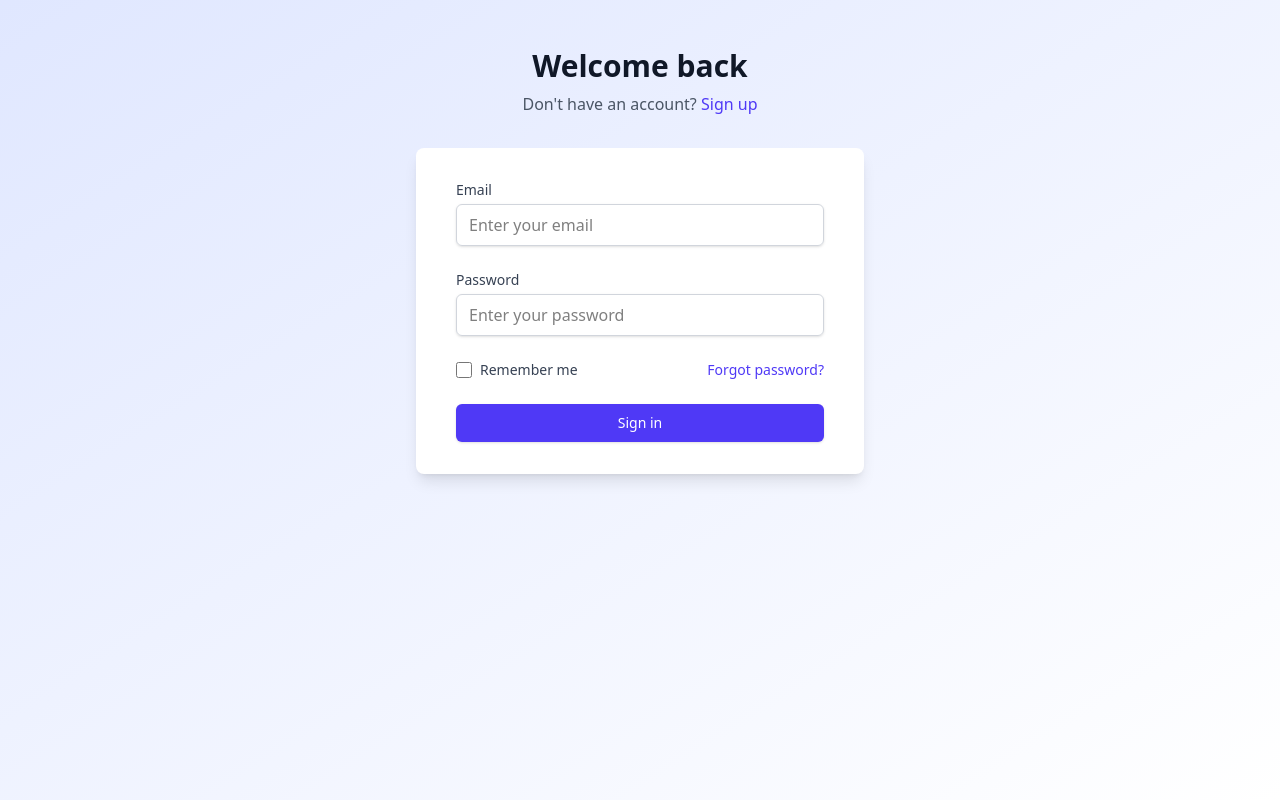
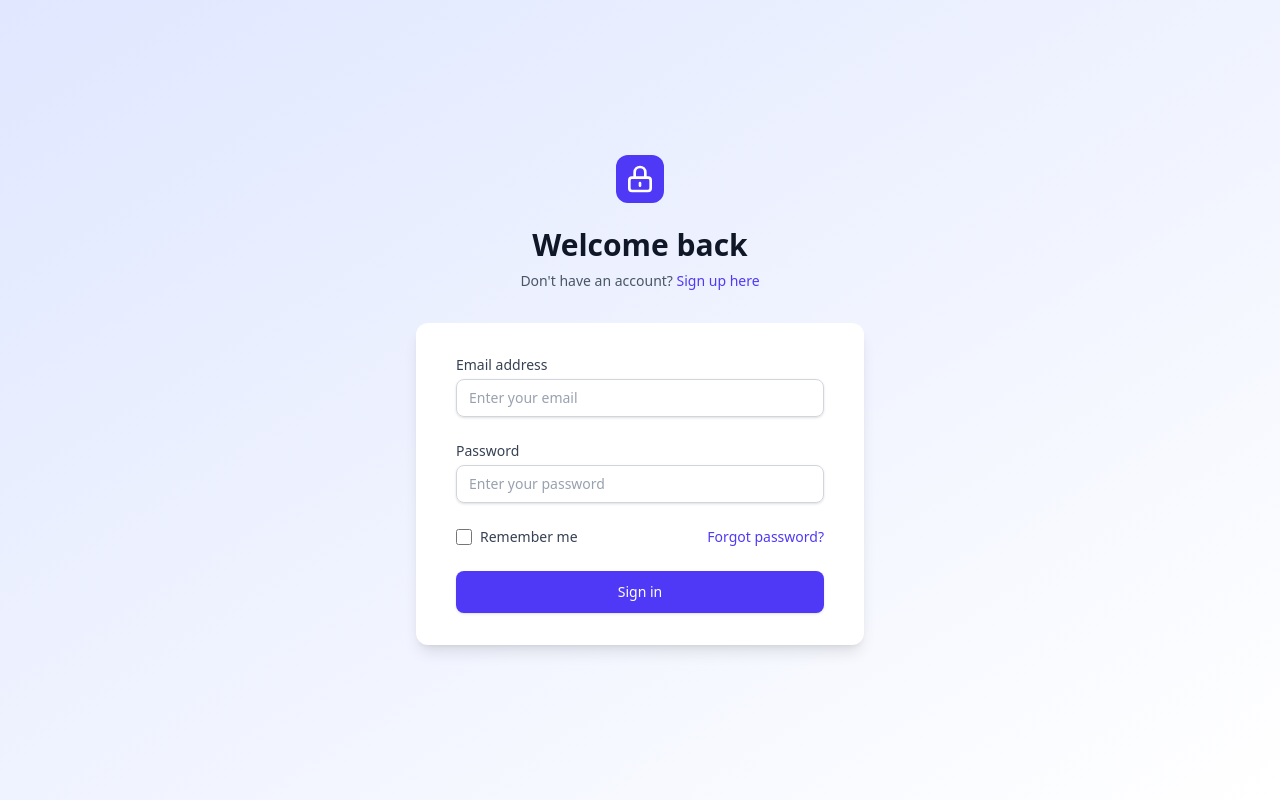
Before and after one commit to infogentech99/OURCRM, a React (Vite) app in the folder CRM/: page / in a window 1280 px wide. Built offline with nearby package versions, Linux system fonts and the light colour scheme.

Commit message:
login error solved

```diff
--- a/CRM/pages/Login.jsx
+++ b/CRM/pages/Login.jsx
@@ -1,6 +1,15 @@
 import React, { useState } from 'react';
 import axios from 'axios';
 import { useNavigate, Link } from 'react-router-dom';
+
+// Create axios instance with custom config
+const api = axios.create({
+  baseURL: 'https://ourcrm-o8vx.onrender.com/api',
+  timeout: 10000, // 10 seconds timeout
+  headers: {
+    'Content-Type': 'application/json'
+  }
+});
 
 function Login() {
   const [email, setEmail] = useState('');
@@ -9,104 +18,239 @@ function Login() {
   const [isLoading, setIsLoading] = useState(false);
   const navigate = useNavigate();
 
+  const loginRequest = async (retryCount = 0) => {
+    try {
+      const response = await api.post('/auth/login', {
+        email: email.trim(),
+        password
+      });
+
+      if (response.data.token) {
+        localStorage.setItem('token', response.data.token);
+        if (response.data.user) {
+          localStorage.setItem('user', JSON.stringify(response.data.user));
+        }
+        return true;
+      }
+      return false;
+    } catch (error) {
+      if (retryCount < 2 && (error.code === 'ECONNABORTED' || !error.response)) {
+        // Wait before retrying (1 second * retry count)
+        await new Promise(resolve => setTimeout(resolve, 1000 * (retryCount + 1)));
+        return loginRequest(retryCount + 1);
+      }
+      throw error;
+    }
+  };
+
   const handleSubmit = async (e) => {
     e.preventDefault();
+    if (!email || !password) {
+      setError('Please fill in all fields');
+      return;
+    }
+
     setIsLoading(true);
     setError('');
 
     try {
-      const response = await axios.post('https://ourcrm.onrender.com/login', {
-        email,
-        password,
+      // First try localhost
+      try {
+        const localResponse = await axios.post('http://localhost:5000/api/auth/login', {
+          email: email.trim(),
+          password
         });
-      localStorage.setItem('token', response.data.token);
+        if (localResponse.data.token) {
+          localStorage.setItem('token', localResponse.data.token);
           navigate('/dashboard');
+          return;
+        }
+      } catch (localError) {
+        console.log('Local server not available, trying production...');
+      }
+
+      // If localhost fails, try production server
+      const success = await loginRequest();
+      if (success) {
+        navigate('/dashboard');
+      }
     } catch (error) {
-      setError(error.response?.data?.message || 'Invalid credentials');
+      console.error('Login error:', error);
+
+      if (error.code === 'ECONNABORTED') {
+        setError('Server is taking longer than usual. Please try again.');
+      } else if (error.response) {
+        setError(error.response.data?.message || 'Invalid credentials');
+      } else if (error.request) {
+        setError('Network error. Please check your connection.');
+      } else {
+        setError('An unexpected error occurred. Please try again.');
+      }
     } finally {
       setIsLoading(false);
     }
   };
 
   return (
-    <div className="min-h-screen bg-gradient-to-br from-indigo-100 to-white py-12 px-4 sm:px-6 lg:px-8">
-      <div className="max-w-md mx-auto">
-        <div className="text-center">
-          <h2 className="text-3xl font-bold text-gray-900">Welcome back</h2>
-          <p className="mt-2 text-gray-600">
+    <div className="min-h-screen bg-gradient-to-br from-indigo-100 to-white flex flex-col justify-center py-12 sm:px-6 lg:px-8">
+      <div className="sm:mx-auto sm:w-full sm:max-w-md">
+        {/* Logo */}
+        <div className="flex justify-center">
+          <div className="h-12 w-12 bg-indigo-600 rounded-xl flex items-center justify-center transform hover:scale-110 transition-transform duration-200">
+            <svg
+              className="w-8 h-8 text-white"
+              fill="none"
+              stroke="currentColor"
+              viewBox="0 0 24 24"
+            >
+              <path
+                strokeLinecap="round"
+                strokeLinejoin="round"
+                strokeWidth={2}
+                d="M12 15v2m-6 4h12a2 2 0 002-2v-6a2 2 0 00-2-2H6a2 2 0 00-2 2v6a2 2 0 002 2zm10-10V7a4 4 0 00-8 0v4h8z"
+              />
+            </svg>
+          </div>
+        </div>
+
+        <h2 className="mt-6 text-center text-3xl font-extrabold text-gray-900">
+          Welcome back
+        </h2>
+        <p className="mt-2 text-center text-sm text-gray-600">
           Don't have an account?{' '}
-            <Link to="/register" className="text-indigo-600 hover:text-indigo-500">
-              Sign up
+          <Link
+            to="/register"
+            className="font-medium text-indigo-600 hover:text-indigo-500 transition-colors"
+          >
+            Sign up here
           </Link>
         </p>
       </div>
 
-        <div className="mt-8 bg-white py-8 px-4 shadow-lg rounded-lg sm:px-10">
+      <div className="mt-8 sm:mx-auto sm:w-full sm:max-w-md">
+        <div className="bg-white py-8 px-4 shadow-lg rounded-xl sm:px-10">
           <form onSubmit={handleSubmit} className="space-y-6">
             <div>
-              <label htmlFor="email" className="block text-sm font-medium text-gray-700">
-                Email
+              <label
+                htmlFor="email"
+                className="block text-sm font-medium text-gray-700"
+              >
+                Email address
               </label>
+              <div className="mt-1">
                 <input
                   id="email"
                   type="email"
                   required
                   value={email}
                   onChange={(e) => setEmail(e.target.value)}
-                className="mt-1 block w-full px-3 py-2 border border-gray-300 rounded-md shadow-sm focus:outline-none focus:ring-indigo-500 focus:border-indigo-500"
+                  className="appearance-none block w-full px-3 py-2 border border-gray-300 rounded-lg shadow-sm placeholder-gray-400 focus:outline-none focus:ring-2 focus:ring-indigo-500 focus:border-indigo-500 sm:text-sm transition-all"
                   placeholder="Enter your email"
                 />
               </div>
+            </div>
 
             <div>
-              <label htmlFor="password" className="block text-sm font-medium text-gray-700">
+              <label
+                htmlFor="password"
+                className="block text-sm font-medium text-gray-700"
+              >
                 Password
               </label>
+              <div className="mt-1">
                 <input
                   id="password"
                   type="password"
                   required
                   value={password}
                   onChange={(e) => setPassword(e.target.value)}
-                className="mt-1 block w-full px-3 py-2 border border-gray-300 rounded-md shadow-sm focus:outline-none focus:ring-indigo-500 focus:border-indigo-500"
+                  className="appearance-none block w-full px-3 py-2 border border-gray-300 rounded-lg shadow-sm placeholder-gray-400 focus:outline-none focus:ring-2 focus:ring-indigo-500 focus:border-indigo-500 sm:text-sm transition-all"
                   placeholder="Enter your password"
                 />
+              </div>
             </div>
 
             <div className="flex items-center justify-between">
               <div className="flex items-center">
                 <input
-                  id="remember-me"
-                  name="remember-me"
+                  id="remember_me"
                   type="checkbox"
-                  className="h-4 w-4 text-indigo-600 focus:ring-indigo-500 border-gray-300 rounded"
+                  className="h-4 w-4 text-indigo-600 focus:ring-indigo-500 border-gray-300 rounded cursor-pointer"
                 />
-                <label htmlFor="remember-me" className="ml-2 block text-sm text-gray-700">
+                <label
+                  htmlFor="remember_me"
+                  className="ml-2 block text-sm text-gray-700 cursor-pointer"
+                >
                   Remember me
                 </label>
               </div>
 
               <div className="text-sm">
-                <Link to="/forgot-password" className="font-medium text-indigo-600 hover:text-indigo-500">
+                <Link
+                  to="/forgot-password"
+                  className="font-medium text-indigo-600 hover:text-indigo-500 transition-colors"
+                >
                   Forgot password?
                 </Link>
               </div>
             </div>
 
             {error && (
-              <div className="bg-red-50 border-l-4 border-red-400 p-4 rounded">
+              <div className="bg-red-50 border-l-4 border-red-400 p-4 rounded-lg">
+                <div className="flex">
+                  <div className="flex-shrink-0">
+                    <svg
+                      className="h-5 w-5 text-red-400"
+                      fill="currentColor"
+                      viewBox="0 0 20 20"
+                    >
+                      <path
+                        fillRule="evenodd"
+                        d="M10 18a8 8 0 100-16 8 8 0 000 16zM8.707 7.293a1 1 0 00-1.414 1.414L8.586 10l-1.293 1.293a1 1 0 101.414 1.414L10 11.414l1.293 1.293a1 1 0 001.414-1.414L11.414 10l1.293-1.293a1 1 0 00-1.414-1.414L10 8.586 8.707 7.293z"
+                        clipRule="evenodd"
+                      />
+                    </svg>
+                  </div>
+                  <div className="ml-3">
                     <p className="text-sm text-red-700">{error}</p>
+                  </div>
+                </div>
               </div>
             )}
 
             <button
               type="submit"
               disabled={isLoading}
-              className={`w-full flex justify-center py-2 px-4 border border-transparent rounded-md shadow-sm text-sm font-medium text-white bg-indigo-600 hover:bg-indigo-700 focus:outline-none focus:ring-2 focus:ring-offset-2 focus:ring-indigo-500 ${
+              className={`w-full flex justify-center py-2.5 px-4 border border-transparent rounded-lg shadow-sm text-sm font-medium text-white bg-indigo-600 hover:bg-indigo-700 focus:outline-none focus:ring-2 focus:ring-offset-2 focus:ring-indigo-500 transition-all ${
                 isLoading ? 'opacity-75 cursor-not-allowed' : ''
               }`}
             >
-              {isLoading ? 'Signing in...' : 'Sign in'}
+              {isLoading ? (
+                <div className="flex items-center">
+                  <svg
+                    className="animate-spin -ml-1 mr-3 h-5 w-5 text-white"
+                    fill="none"
+                    viewBox="0 0 24 24"
+                  >
+                    <circle
+                      className="opacity-25"
+                      cx="12"
+                      cy="12"
+                      r="10"
+                      stroke="currentColor"
+                      strokeWidth="4"
+                    />
+                    <path
+                      className="opacity-75"
+                      fill="currentColor"
+                      d="M4 12a8 8 0 018-8V0C5.373 0 0 5.373 0 12h4zm2 5.291A7.962 7.962 0 014 12H0c0 3.042 1.135 5.824 3 7.938l3-2.647z"
+                    />
+                  </svg>
+                  Signing in...
+                </div>
+              ) : (
+                'Sign in'
+              )}
             </button>
           </form>
         </div>
--- a/CRM/pages/Register.jsx
+++ b/CRM/pages/Register.jsx
@@ -29,7 +29,7 @@ function Register() {
     }
 
     try {
-      await axios.post('https://ourcrm.onrender.com/api/auth/register', {
+      await axios.post('https://ourcrm-o8vx.onrender.com//api/auth/register', {
         name: formData.name,
         email: formData.email,
         password: formData.password,
```
Also changed, not shown: 1 other file (tests, documents, lock files or other folders). Lines whose indentation alone changed are shown as unchanged.
